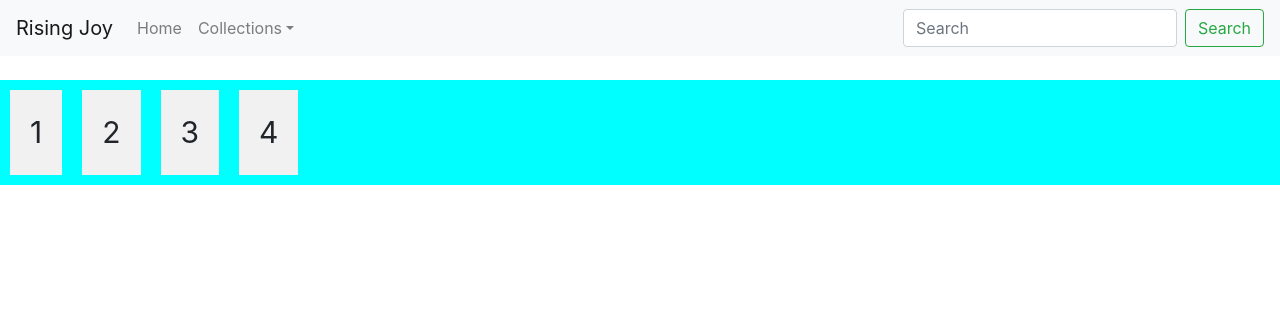
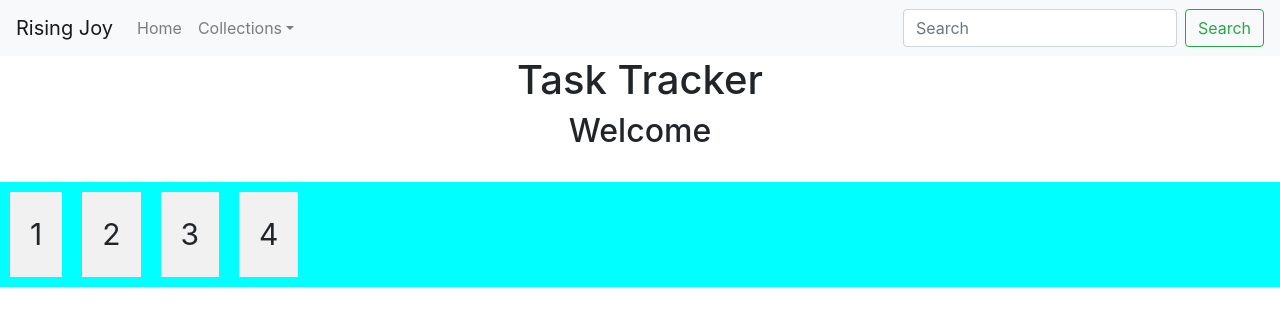
Before and after one commit to ksuares1/pin-scroll, a React (Create React App) app in the folder infinite-scroll/scroll/: page / in a window 1280 px wide. Shown: the top 326 px of the page. Built offline with nearby package versions, Linux system fonts and the light colour scheme.

Commit message:
added header file

```diff
--- a/infinite-scroll/scroll/src/App.js
+++ b/infinite-scroll/scroll/src/App.js
@@ -2,6 +2,7 @@ import React from 'react';
 import 'bootstrap/dist/css/bootstrap.min.css';
 import Navbar from './components/Navbar';
 import Pinbox from './components/Pinbox';
+import Header from './components/Header';
 import './App.css';
 
 
@@ -9,6 +10,7 @@ function App() {
   return (
     <div className="App">
       <Navbar/>
+      <Header/>
       <br>
       </br>
       <Pinbox/>
--- a/infinite-scroll/scroll/src/components/Header.js
+++ b/infinite-scroll/scroll/src/components/Header.js
@@ -4,6 +4,7 @@ const Header = () => {
     return (
        <header>
            <h1> Task Tracker</h1>
+           <h2> Welcome</h2>
        </header>
     )
 }
```
